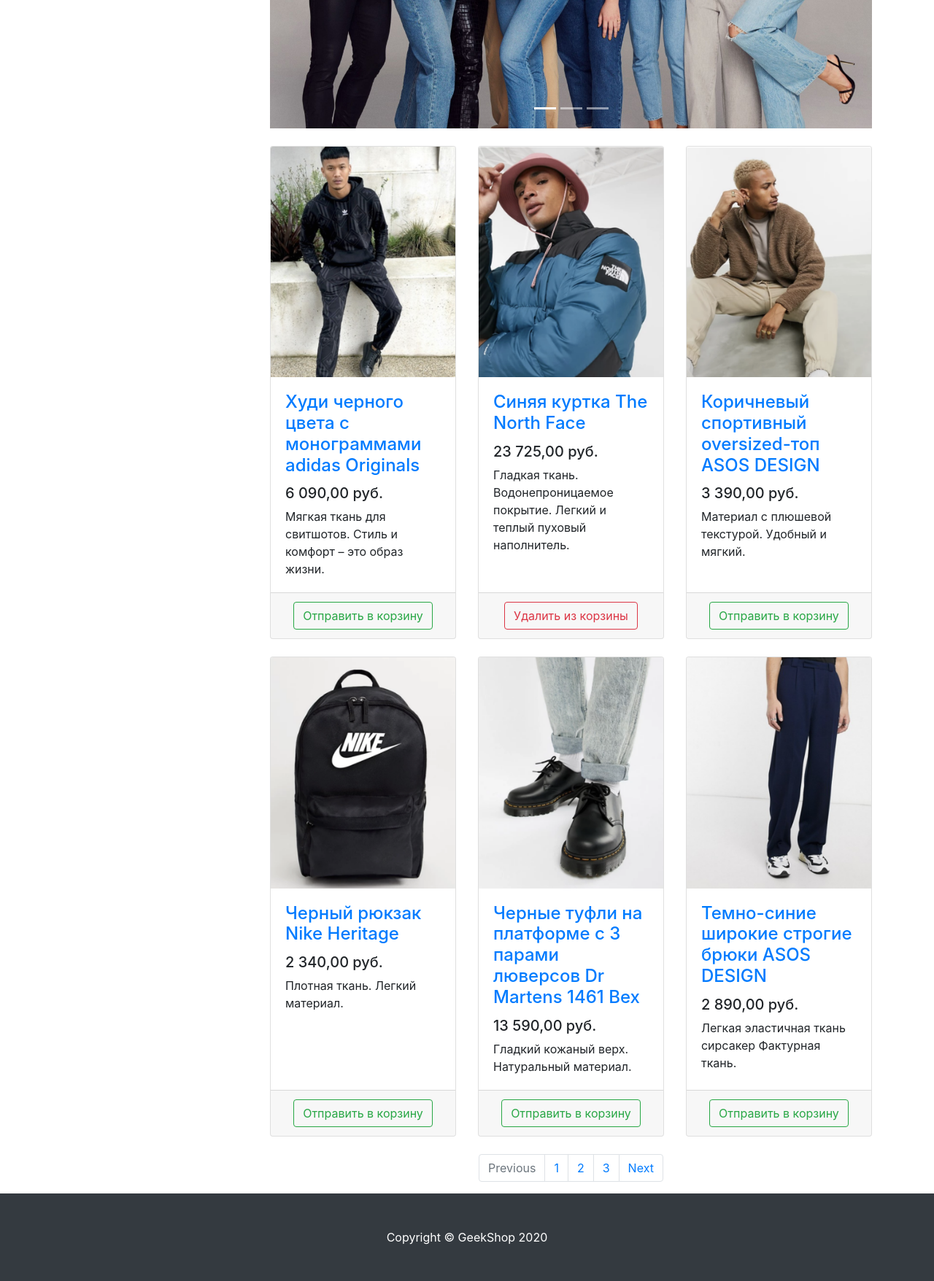
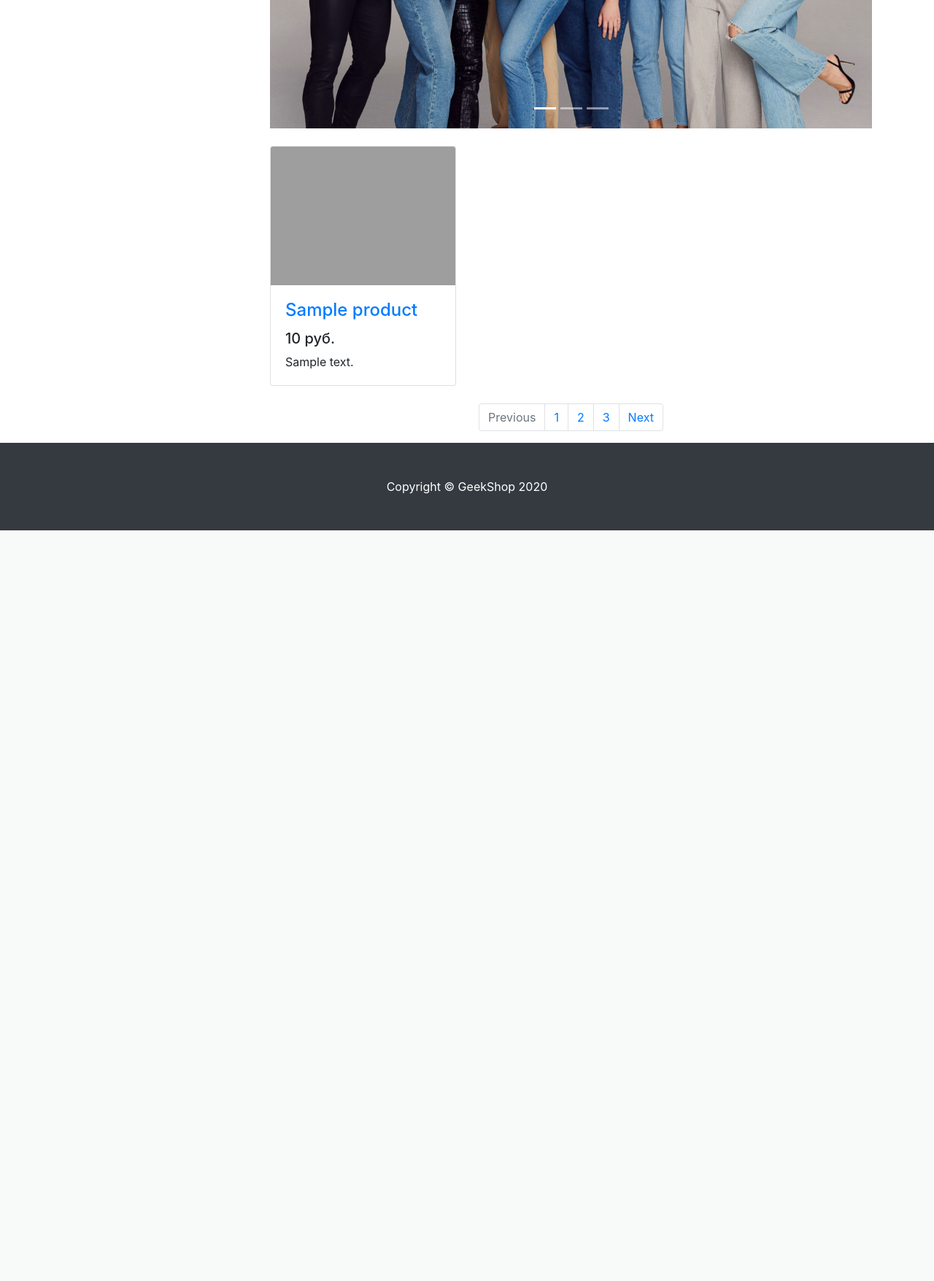
Before and after one commit to Angel2326/GeSH, a Django app: template mainapp/templates/mainapp/products.html in a window 1280 px wide. Shown: the part 399-2155 px from the top of the page at 73% size. After the commit the page ends 1126 px from the top, so only its background shows below. Run offline with Django 3.2, Linux system fonts and the light colour scheme; the template is opened without the code that fills it: most values are stand-ins (such as "Sample title", 1, 10 or a date in 2020); some libraries are stand-ins or nearby versions; grey boxes are pictures that could not be loaded.

Commit message:
1. Организовать вывод динамического контента на страницах index и products (список товаров, заголовок страницы).

```diff
--- a/geekshop/urls.py
+++ b/geekshop/urls.py
@@ -18,7 +18,6 @@
 
 from mainapp.views import index, products
 
-
 urlpatterns = [
     path('admin/', admin.site.urls),
     path('', index, name='index'),
--- a/mainapp/templates/mainapp/index.html
+++ b/mainapp/templates/mainapp/index.html
@@ -8,7 +8,7 @@
     <meta name="description" content="">
     <meta name="author" content="">
 
-    <title>GeekShop</title>
+    <title>{{ title }}</title>
 
     <!-- Bootstrap core CSS -->
     <link href="static/vendor/bootstrap/css/bootstrap.min.css" rel="stylesheet">
--- a/mainapp/templates/mainapp/products.html
+++ b/mainapp/templates/mainapp/products.html
@@ -8,7 +8,7 @@
     <meta name="description" content="">
     <meta name="author" content="">
 
-    <title>GeekShop - Каталог</title>
+    <title>{{ title }}</title>
 
     <!-- Bootstrap core CSS -->
     <link href="/static/vendor/bootstrap/css/bootstrap.min.css" rel="stylesheet">
@@ -92,128 +92,128 @@
                 </a>
             </div>
 
+
             <div class="row">
-
+                {% for product in products %}
                 <div class="col-lg-4 col-md-6 mb-4">
                     <div class="card h-100">
                         <a href="#">
                             <img class="card-img-top"
-                                 src="/static/vendor/img/products/Adidas-hoodie.png"
-                                 alt="">
+                                 src='/' {{ product.pic }} alt="">
                         </a>
                         <div class="card-body">
                             <h4 class="card-title">
-                                <a href="#">Худи черного цвета с монограммами adidas Originals</a>
+                                <a href="#">{{ product.name }}</a>
                             </h4>
-                            <h5>6 090,00 руб.</h5>
-                            <p class="card-text">Мягкая ткань для свитшотов. Стиль и комфорт – это образ жизни.</p>
-                        </div>
-                        <div class="card-footer text-center">
-                            <button type="button" class="btn btn-outline-success">Отправить в корзину</button>
+                            <h5>{{ product.price }} руб.</h5>
+                            <p class="card-text">
+                                {{ product.description }}
+                            </p>
                         </div>
                     </div>
                 </div>
+{% endfor %}
 
-                <div class="col-lg-4 col-md-6 mb-4">
-                    <div class="card h-100">
-                        <a href="#">
-                            <img class="card-img-top"
-                                 src="/static/vendor/img/products/Blue-jacket-The-North-Face.png" alt="">
-                        </a>
-                        <div class="card-body">
-                            <h4 class="card-title">
-                                <a href="#">Синяя куртка The North Face</a>
-                            </h4>
-                            <h5>23 725,00 руб.</h5>
-                            <p class="card-text">
-                                Гладкая ткань. Водонепроницаемое покрытие. Легкий и теплый пуховый наполнитель.
-                            </p>
-                        </div>
-                        <div class="card-footer text-center">
-                            <button type="button" class="btn btn-outline-danger">Удалить из корзины</button>
-                        </div>
-                    </div>
-                </div>
+                <!--                <div class="col-lg-4 col-md-6 mb-4">-->
+                <!--                    <div class="card h-100">-->
+                <!--                        <a href="#">-->
+                <!--                            <img class="card-img-top"-->
+                <!--                                 src="/static/vendor/img/products/Blue-jacket-The-North-Face.png" alt="">-->
+                <!--                        </a>-->
+                <!--                        <div class="card-body">-->
+                <!--                            <h4 class="card-title">-->
+                <!--                                <a href="#">Синяя куртка The North Face</a>-->
+                <!--                            </h4>-->
+                <!--                            <h5>23 725,00 руб.</h5>-->
+                <!--                            <p class="card-text">-->
+                <!--                                Гладкая ткань. Водонепроницаемое покрытие. Легкий и теплый пуховый наполнитель.-->
+                <!--                            </p>-->
+                <!--                        </div>-->
+                <!--                        <div class="card-footer text-center">-->
+                <!--                            <button type="button" class="btn btn-outline-danger">Удалить из корзины</button>-->
+                <!--                        </div>-->
+                <!--                    </div>-->
+                <!--                </div>-->
 
-                <div class="col-lg-4 col-md-6 mb-4">
-                    <div class="card h-100">
-                        <a href="#">
-                            <img class="card-img-top"
-                                 src="/static/vendor/img/products/Brown-sports-oversized-top-ASOS-DESIGN.png"
-                                 alt="">
-                        </a>
-                        <div class="card-body">
-                            <h4 class="card-title">
-                                <a href="#">Коричневый спортивный oversized-топ ASOS DESIGN</a>
-                            </h4>
-                            <h5>3 390,00 руб.</h5>
-                            <p class="card-text">Материал с плюшевой текстурой. Удобный и мягкий.</p>
-                        </div>
-                        <div class="card-footer text-center">
-                            <button type="button" class="btn btn-outline-success">Отправить в корзину</button>
-                        </div>
-                    </div>
-                </div>
+                <!--                <div class="col-lg-4 col-md-6 mb-4">-->
+                <!--                    <div class="card h-100">-->
+                <!--                        <a href="#">-->
+                <!--                            <img class="card-img-top"-->
+                <!--                                 src="/static/vendor/img/products/Brown-sports-oversized-top-ASOS-DESIGN.png"-->
+                <!--                                 alt="">-->
+                <!--                        </a>-->
+                <!--                        <div class="card-body">-->
+                <!--                            <h4 class="card-title">-->
+                <!--                                <a href="#">Коричневый спортивный oversized-топ ASOS DESIGN</a>-->
+                <!--                            </h4>-->
+                <!--                            <h5>3 390,00 руб.</h5>-->
+                <!--                            <p class="card-text">Материал с плюшевой текстурой. Удобный и мягкий.</p>-->
+                <!--                        </div>-->
+                <!--                        <div class="card-footer text-center">-->
+                <!--                            <button type="button" class="btn btn-outline-success">Отправить в корзину</button>-->
+                <!--                        </div>-->
+                <!--                    </div>-->
+                <!--                </div>-->
 
-                <div class="col-lg-4 col-md-6 mb-4">
-                    <div class="card h-100">
-                        <a href="#">
-                            <img class="card-img-top"
-                                 src="/static/vendor/img/products/Black-Nike-Heritage-backpack.png"
-                                 alt="">
-                        </a>
-                        <div class="card-body">
-                            <h4 class="card-title">
-                                <a href="#">Черный рюкзак Nike Heritage</a>
-                            </h4>
-                            <h5>2 340,00 руб.</h5>
-                            <p class="card-text">Плотная ткань. Легкий материал.</p>
-                        </div>
-                        <div class="card-footer text-center">
-                            <button type="button" class="btn btn-outline-success">Отправить в корзину</button>
-                        </div>
-                    </div>
-                </div>
+                <!--                <div class="col-lg-4 col-md-6 mb-4">-->
+                <!--                    <div class="card h-100">-->
+                <!--                        <a href="#">-->
+                <!--                            <img class="card-img-top"-->
+                <!--                                 src="/static/vendor/img/products/Black-Nike-Heritage-backpack.png"-->
+                <!--                                 alt="">-->
+                <!--                        </a>-->
+                <!--                        <div class="card-body">-->
+                <!--                            <h4 class="card-title">-->
+                <!--                                <a href="#">Черный рюкзак Nike Heritage</a>-->
+                <!--                            </h4>-->
+                <!--                            <h5>2 340,00 руб.</h5>-->
+                <!--                            <p class="card-text">Плотная ткань. Легкий материал.</p>-->
+                <!--                        </div>-->
+                <!--                        <div class="card-footer text-center">-->
+                <!--                            <button type="button" class="btn btn-outline-success">Отправить в корзину</button>-->
+                <!--                        </div>-->
+                <!--                    </div>-->
+                <!--                </div>-->
 
-                <div class="col-lg-4 col-md-6 mb-4">
-                    <div class="card h-100">
-                        <a href="#">
-                            <img class="card-img-top"
-                                 src="/static/vendor/img/products/Black-Dr-Martens-shoes.png"
-                                 alt="">
-                        </a>
-                        <div class="card-body">
-                            <h4 class="card-title">
-                                <a href="#">Черные туфли на платформе с 3 парами люверсов Dr Martens 1461 Bex</a>
-                            </h4>
-                            <h5>13 590,00 руб.</h5>
-                            <p class="card-text">Гладкий кожаный верх. Натуральный материал.</p>
-                        </div>
-                        <div class="card-footer text-center">
-                            <button type="button" class="btn btn-outline-success">Отправить в корзину</button>
-                        </div>
-                    </div>
-                </div>
+                <!--                <div class="col-lg-4 col-md-6 mb-4">-->
+                <!--                    <div class="card h-100">-->
+                <!--                        <a href="#">-->
+                <!--                            <img class="card-img-top"-->
+                <!--                                 src="/static/vendor/img/products/Black-Dr-Martens-shoes.png"-->
+                <!--                                 alt="">-->
+                <!--                        </a>-->
+                <!--                        <div class="card-body">-->
+                <!--                            <h4 class="card-title">-->
+                <!--                                <a href="#">Черные туфли на платформе с 3 парами люверсов Dr Martens 1461 Bex</a>-->
+                <!--                            </h4>-->
+                <!--                            <h5>13 590,00 руб.</h5>-->
+                <!--                            <p class="card-text">Гладкий кожаный верх. Натуральный материал.</p>-->
+                <!--                        </div>-->
+                <!--                        <div class="card-footer text-center">-->
+                <!--                            <button type="button" class="btn btn-outline-success">Отправить в корзину</button>-->
+                <!--                        </div>-->
+                <!--                    </div>-->
+                <!--                </div>-->
 
-                <div class="col-lg-4 col-md-6 mb-4">
-                    <div class="card h-100">
-                        <a href="#">
-                            <img class="card-img-top"
-                                 src="/static/vendor/img/products/Dark-blue-wide-leg-ASOs-DESIGN-trousers.png"
-                                 alt="">
-                        </a>
-                        <div class="card-body">
-                            <h4 class="card-title">
-                                <a href="#">Темно-синие широкие строгие брюки ASOS DESIGN</a>
-                            </h4>
-                            <h5>2 890,00 руб.</h5>
-                            <p class="card-text">Легкая эластичная ткань сирсакер Фактурная ткань.</p>
-                        </div>
-                        <div class="card-footer text-center">
-                            <button type="button" class="btn btn-outline-success">Отправить в корзину</button>
-                        </div>
-                    </div>
-                </div>
+                <!--                <div class="col-lg-4 col-md-6 mb-4">-->
+                <!--                    <div class="card h-100">-->
+                <!--                        <a href="#">-->
+                <!--                            <img class="card-img-top"-->
+                <!--                                 src="/static/vendor/img/products/Dark-blue-wide-leg-ASOs-DESIGN-trousers.png"-->
+                <!--                                 alt="">-->
+                <!--                        </a>-->
+                <!--                        <div class="card-body">-->
+                <!--                            <h4 class="card-title">-->
+                <!--                                <a href="#">Темно-синие широкие строгие брюки ASOS DESIGN</a>-->
+                <!--                            </h4>-->
+                <!--                            <h5>2 890,00 руб.</h5>-->
+                <!--                            <p class="card-text">Легкая эластичная ткань сирсакер Фактурная ткань.</p>-->
+                <!--                        </div>-->
+                <!--                        <div class="card-footer text-center">-->
+                <!--                            <button type="button" class="btn btn-outline-success">Отправить в корзину</button>-->
+                <!--                        </div>-->
+                <!--                    </div>-->
+                <!--                </div>-->
 
             </div>
 
```
Also changed, not shown: mainapp/views.py (+36 -2 lines).
